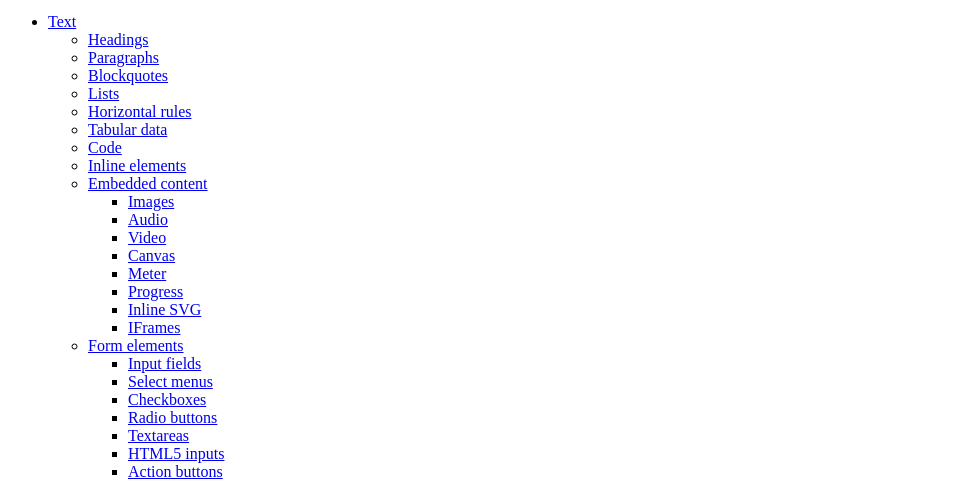
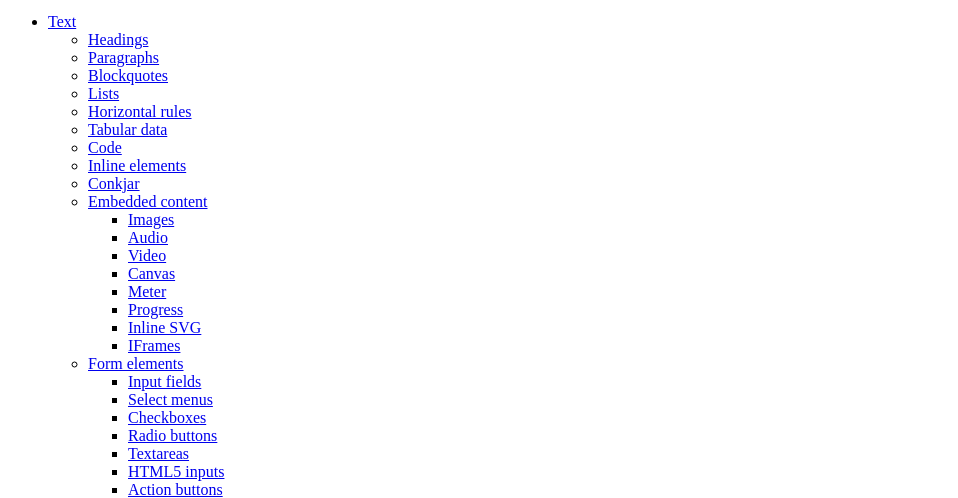
Before and after one commit to mackret/E2e, a website: page index.html in a window 1280 px wide. Shown: the part 101-599 px from the top of the page, without its empty margins (0-958 px from the left). Drawn offline with Linux system fonts and the light colour scheme.

Commit message:
All your code belong to me!

```diff
--- a/index.html
+++ b/index.html
@@ -24,6 +24,7 @@
               <li><a href="#text__tables">Tabular data</a></li>
               <li><a href="#text__code">Code</a></li>
               <li><a href="#text__inline">Inline elements</a></li>
+              <li><a href="#text__inline">Conkjar</a></li>
           </li>
           <li>
             <a href="#embedded">Embedded content</a>
```
